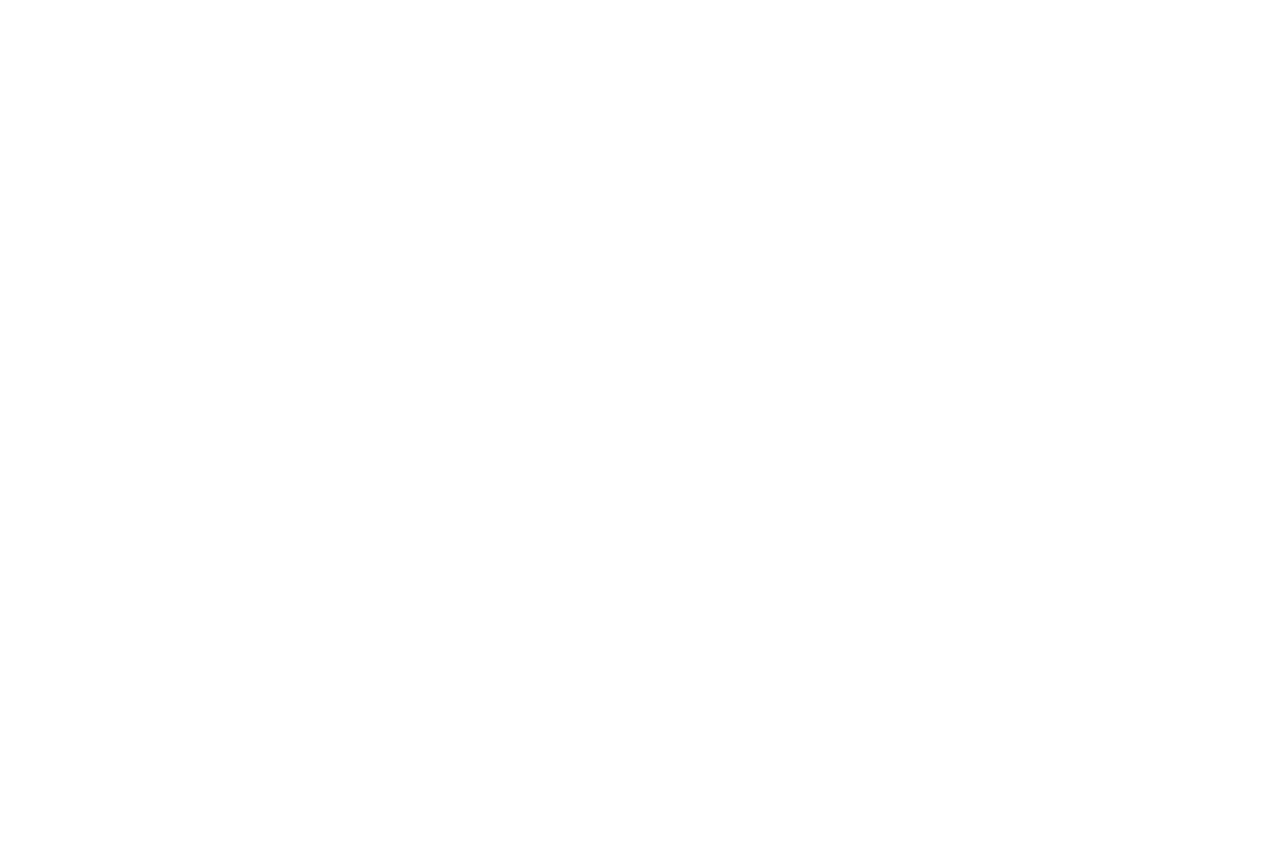
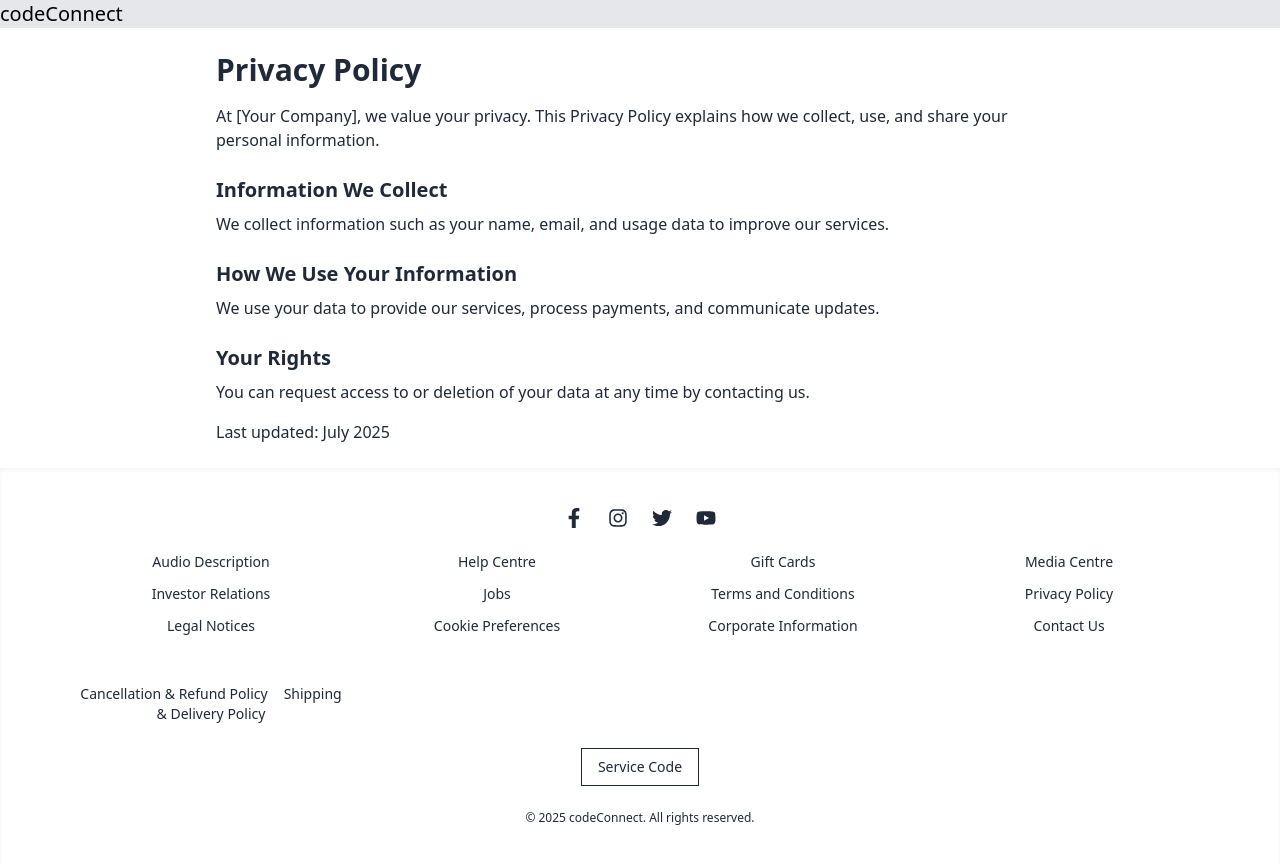
Before and after one commit to sagargoel072005/codeConnect-frontend, a React (Vite) app: page /privacy/policy in a window 1280 px wide. Before the commit this address had no page. Before the commit the page ends 800 px from the top, so only its background shows below. Built offline with nearby package versions, Linux system fonts and the light colour scheme; no server answers.

Commit message:
policy pages added

```diff
--- a/src/App.jsx
+++ b/src/App.jsx
@@ -9,6 +9,11 @@
 import Connections from "./components/Connections";
 import Request from "./components/Request";
 import Premium from "./components/Premium";
+import PrivacyPolicy from "./components/PrivacyPolicy";
+import TermsAndConditions from "./components/TermsAndConditions";
+import CancellationAndRefundPolicy from "./components/Cancellation";
+import ShippingAndDeliveryPolicy from "./components/Shipping";
+import ContactUs from "./components/ContactUs";
 
 function App() {
   return (
@@ -25,6 +30,12 @@
               <Route path="/requests" element={<Request/>} />
               <Route path="/create/team" element={<CreateTeam />} />
               <Route path="/premium" element={<Premium />} />
+               <Route path="/privacy/policy" element={<PrivacyPolicy />} />
+        <Route path="/terms/and/conditions" element={<TermsAndConditions />} />
+        <Route path="/cancellation/and/refund/policy" element={<CancellationAndRefundPolicy />} />
+        <Route path="/shipping/and/delivery/policy" element={<ShippingAndDeliveryPolicy />} />
+        <Route path="/contact/us" element={<ContactUs />} />
+
             </Route>
           </Routes>
         </BrowserRouter>
--- /dev/null
+++ b/src/components/Cancellation.jsx
@@ -0,0 +1,23 @@
+// src/pages/CancellationAndRefundPolicy.jsx
+import React from 'react';
+
+const CancellationAndRefundPolicy = () => {
+  return (
+    <div className="max-w-4xl mx-auto p-6 text-gray-800">
+      <h1 className="text-3xl font-bold mb-4">Cancellation and Refund Policy</h1>
+      <p className="mb-4">
+        We offer cancellations and refunds under the following conditions:
+      </p>
+      <ul className="list-disc list-inside mb-4">
+        <li>Cancellations are accepted within 24 hours of purchase.</li>
+        <li>Refunds are processed within 7 working days after cancellation approval.</li>
+        <li>No refunds for services already delivered or digital products accessed.</li>
+      </ul>
+      <p>
+        For any questions, please contact us at support@[yourdomain].com.
+      </p>
+    </div>
+  );
+};
+
+export default CancellationAndRefundPolicy;
--- /dev/null
+++ b/src/components/ContactUs.jsx
@@ -0,0 +1,18 @@
+// src/pages/ContactUs.jsx
+import React from 'react';
+
+const ContactUs = () => {
+  return (
+    <div className="max-w-2xl mx-auto p-6 text-gray-800">
+      <h1 className="text-3xl font-bold mb-4">Contact Us</h1>
+      <p className="mb-4">If you have any questions or concerns, please reach out:</p>
+      <ul className="space-y-2">
+        <li><strong>Email:</strong> support@[yourdomain].com</li>
+        <li><strong>Phone:</strong> +91-XXXXXXXXXX</li>
+        <li><strong>Address:</strong> 123, Your Street, Your City, Your State, India</li>
+      </ul>
+    </div>
+  );
+};
+
+export default ContactUs;
--- a/src/components/Footer.jsx
+++ b/src/components/Footer.jsx
@@ -1,4 +1,5 @@
 import { FaFacebookF, FaInstagram, FaTwitter, FaYoutube } from "react-icons/fa";
+import { Link } from "react-router-dom";
 
 const Footer = () => {
   return (
@@ -33,16 +34,40 @@
             <li><button className="hover:underline">Jobs</button></li>
             <li><button className="hover:underline">Cookie Preferences</button></li>
           </ul>
-          <ul className="space-y-3">
+     <ul className="space-y-3">
             <li><button className="hover:underline">Gift Cards</button></li>
-            <li><button className="hover:underline">Terms of Use</button></li>
+            <li>
+              <Link to="/terms/and/conditions" className="hover:underline">
+                Terms and Conditions
+              </Link>
+            </li>
             <li><button className="hover:underline">Corporate Information</button></li>
           </ul>
+
           <ul className="space-y-3">
             <li><button className="hover:underline">Media Centre</button></li>
-            <li><button className="hover:underline">Privacy</button></li>
-            <li><button className="hover:underline">Contact Us</button></li>
+            <li>
+              <Link to="/privacy/policy" className="hover:underline">
+                Privacy Policy
+              </Link>
+            </li>
+            <li>
+              <Link to="/contact/us" className="hover:underline">
+                Contact Us
+              </Link>
+            </li>
           </ul>
+
+  <div className="mt-6 text-center text-sm space-x-4">
+          <Link to="/cancellation/and/refund/policy" className="hover:underline">
+            Cancellation & Refund Policy
+          </Link>
+          <Link to="/shipping/and/delivery/policy" className="hover:underline">
+            Shipping & Delivery Policy
+          </Link>
+        </div>
+
+
         </div>
 
         {/* Service Code Button */}
--- /dev/null
+++ b/src/components/PrivacyPolicy.jsx
@@ -0,0 +1,25 @@
+// src/pages/PrivacyPolicy.jsx
+import React from 'react';
+
+const PrivacyPolicy = () => {
+  return (
+    <div className="max-w-4xl mx-auto p-6 text-gray-800">
+      <h1 className="text-3xl font-bold mb-4">Privacy Policy</h1>
+      <p className="mb-4">
+        At [Your Company], we value your privacy. This Privacy Policy explains how we collect,
+        use, and share your personal information.
+      </p>
+      <h2 className="text-xl font-semibold mt-6 mb-2">Information We Collect</h2>
+      <p className="mb-4">We collect information such as your name, email, and usage data to improve our services.</p>
+      <h2 className="text-xl font-semibold mt-6 mb-2">How We Use Your Information</h2>
+      <p className="mb-4">We use your data to provide our services, process payments, and communicate updates.</p>
+      <h2 className="text-xl font-semibold mt-6 mb-2">Your Rights</h2>
+      <p className="mb-4">
+        You can request access to or deletion of your data at any time by contacting us.
+      </p>
+      <p>Last updated: July 2025</p>
+    </div>
+  );
+};
+
+export default PrivacyPolicy;
--- /dev/null
+++ b/src/components/Shipping.jsx
@@ -0,0 +1,21 @@
+// src/pages/ShippingAndDeliveryPolicy.jsx
+import React from 'react';
+
+const ShippingAndDeliveryPolicy = () => {
+  return (
+    <div className="max-w-4xl mx-auto p-6 text-gray-800">
+      <h1 className="text-3xl font-bold mb-4">Shipping and Delivery Policy</h1>
+      <p className="mb-4">
+        We provide digital services only; therefore, no physical shipping is applicable.
+      </p>
+      <p className="mb-4">
+        After successful payment, access credentials or activation details are delivered via email within 1 hour.
+      </p>
+      <p className="mb-4">
+        If you face any delays, please contact us at support@[yourdomain].com.
+      </p>
+    </div>
+  );
+};
+
+export default ShippingAndDeliveryPolicy;
--- /dev/null
+++ b/src/components/TermsAndConditions.jsx
@@ -0,0 +1,24 @@
+// src/pages/TermsAndConditions.jsx
+import React from 'react';
+
+const TermsAndConditions = () => {
+  return (
+    <div className="max-w-4xl mx-auto p-6 text-gray-800">
+      <h1 className="text-3xl font-bold mb-4">Terms and Conditions</h1>
+      <p className="mb-4">
+        These Terms and Conditions govern your use of our website and services.
+      </p>
+      <ul className="list-disc list-inside mb-4">
+        <li>You agree to use our platform responsibly and lawfully.</li>
+        <li>Payments should be made through approved channels only.</li>
+        <li>All content is owned by [Your Company] and may not be copied without permission.</li>
+      </ul>
+      <p>
+        By using our service, you agree to these terms. If you do not agree, please do not use the site.
+      </p>
+      <p>Effective date: July 2025</p>
+    </div>
+  );
+};
+
+export default TermsAndConditions;
--- a/src/utils/constants.js
+++ b/src/utils/constants.js
@@ -1,5 +1,5 @@
 // export const BASE_URL = "/api";
 
-// export const BASE_URL = location.hostname==="localhost" ? "http://localhost:7777" : "/api";
+ //export const BASE_URL = location.hostname==="localhost" ? "http://localhost:7777" : "/api";
 
 export const BASE_URL = "http://localhost:7777";
```
